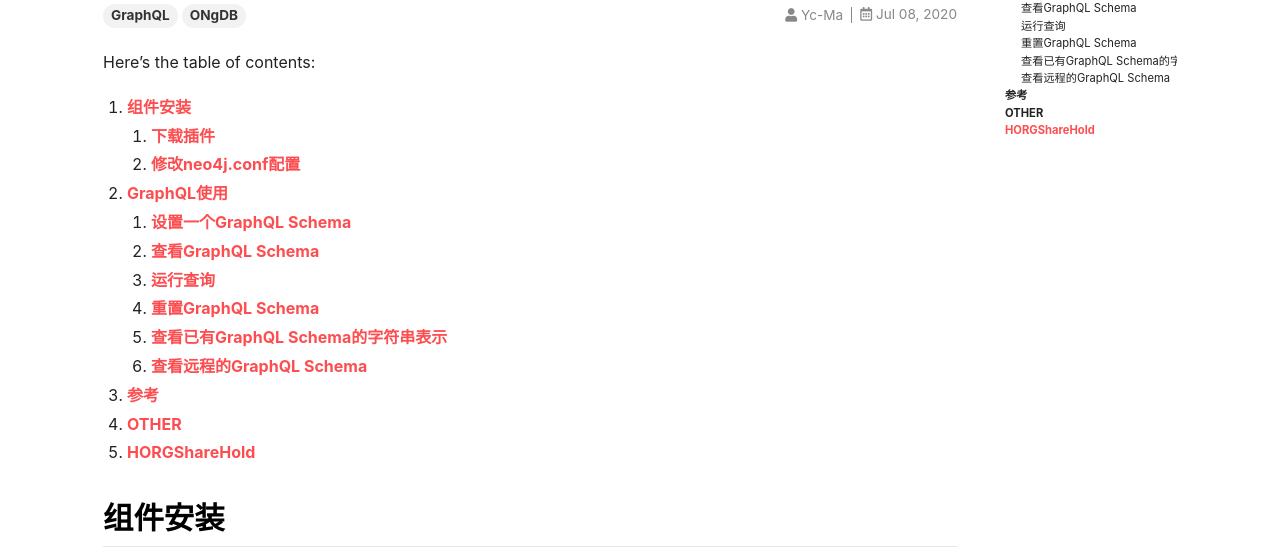
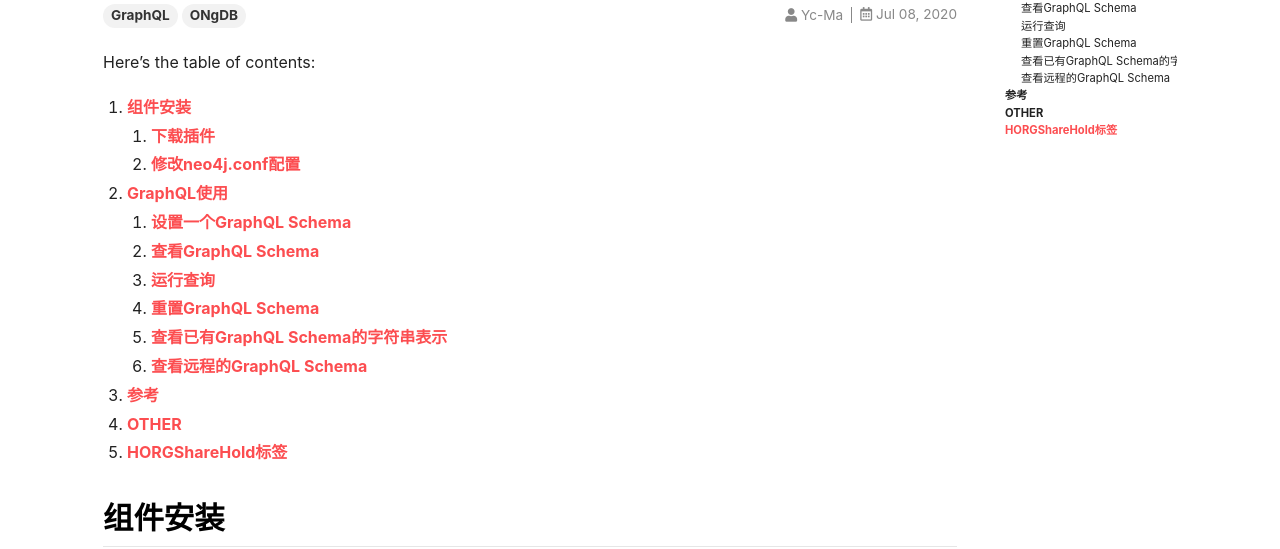
Before and after one commit to crazyyanchao/blog, a Jekyll site: the page built from _posts/2020-07-08-OngDB-GraphQL扩展.md, in a window 1280 px wide and 900 px high. Shown: the part 216-765 px from the top of the window. Built offline with Jekyll 4.4.1, drawn with Linux system fonts in a browser that asks for light colours; nearby versions of some CDN libraries; comment, search, counter and statistics services are not loaded; some of the changed text lies outside the part shown.

````diff
--- a/_posts/2020-07-08-OngDB-GraphQL扩展.md
+++ b/_posts/2020-07-08-OngDB-GraphQL扩展.md
@@ -173,7 +173,7 @@ query {
 }
 ```
 
-## HORGShareHold
+## HORGShareHold标签
 - GraphQL Schema
 ```
 type HORGShareHold {
````
